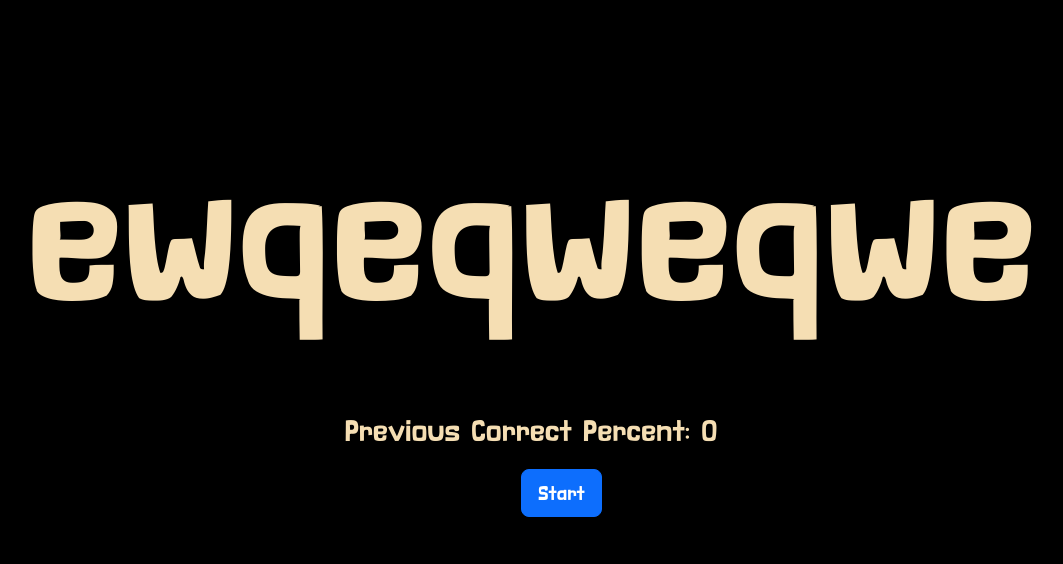
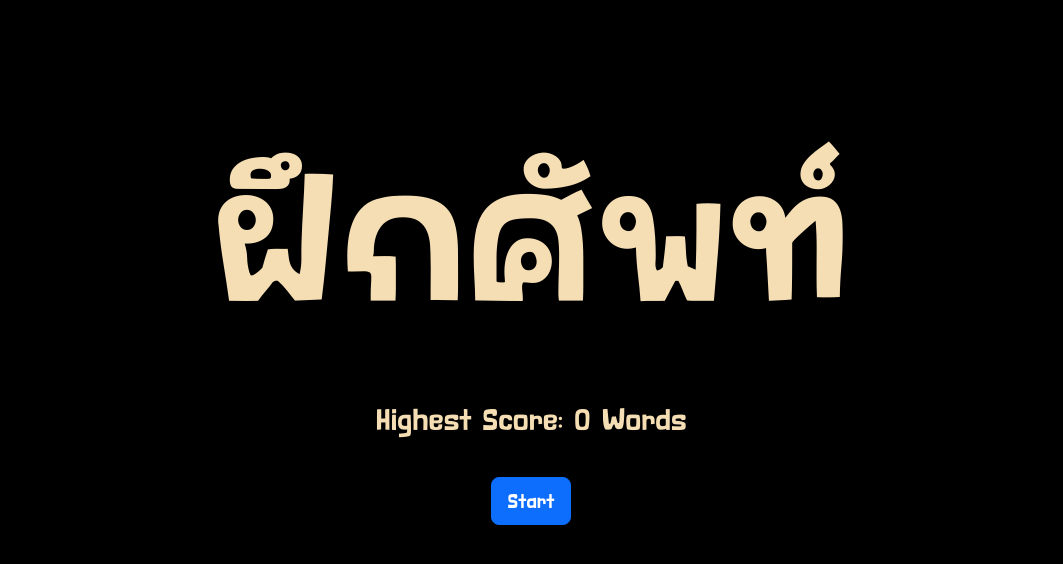
Before and after one commit to Sahussavat/eng-learning, a React (Vite) app: page /#/ in a window 1280 px wide. Shown: the top 564 px of the page, without its empty margins (109-1172 px from the left). Built offline with nearby package versions, Linux system fonts and the light colour scheme; what react-confirm would draw is missing.

Commit message:
feat: edit font and btn

```diff
--- a/src/components/choice_page/GuessPage.tsx
+++ b/src/components/choice_page/GuessPage.tsx
@@ -164,10 +164,10 @@ function GuessPage() {
         <div className={(current_page === Page.Score ? scorePageCss.score_box : guessPageCss.hide)}>
             <div className={scorePageCss.body}>
                 <div className={scorePageCss.hight_score_text}>
-                    <p>Highest Correct Percent: <span>{highest_score/guessSys.current.get_max_guess()*100}%</span></p>
+                    <p>Highest Correct Percent: <span>{Number(highest_score/guessSys.current.get_max_guess()*100).toFixed(2)}%</span></p>
                 </div>
                 <div className={scorePageCss.hight_score_text}>
-                    <p>Correct Percent: <span>{Number(current_score/guessSys.current.get_max_guess()*100)}%</span></p>
+                    <p>Correct Percent: <span>{Number(current_score/guessSys.current.get_max_guess()*100).toFixed(2)}%</span></p>
                 </div>
                 <Button variant="primary" size='lg' onClick={()=>{
                         window.location.reload()
--- a/src/components/global/Score.tsx
+++ b/src/components/global/Score.tsx
@@ -10,15 +10,14 @@ export class Score {
     }
 
     set_continue(){
-        if(SaveNLoad.is_has_save(SaveNLoad.CONTINUE_SAVE_NAME)){
-            let save = this.score_load()
+        if(!SaveNLoad.is_has_save(SaveNLoad.CONTINUE_SAVE_NAME)){
+            this.score_reset_current_score()
+        }
+        let save = this.score_load()
 
-            if(Object.keys(save).length){
-                this.current_score = save.current_score
-                this.highest_score = save.highest_score
-            }
-        } else {
-            this.score_reset_current_score()
+        if(Object.keys(save).length){
+            this.current_score = save.current_score
+            this.highest_score = save.highest_score
         }
     }
 
--- a/src/components/main_page/MainPage.module.css
+++ b/src/components/main_page/MainPage.module.css
@@ -10,6 +10,12 @@
 .btns {
     margin-left: 3%;
     margin-right: 3%;
+}
+
+.btn_box {
+    display: inline-block;
+    width: fit-content;
+    margin-top: 3%;
 }
 
 .start_box {
--- a/src/components/main_page/MainPage.tsx
+++ b/src/components/main_page/MainPage.tsx
@@ -6,27 +6,38 @@ import { GuessSystem } from '../global/GuessSystem';
 import { Score } from '../global/Score';
 import { confirm } from '../confirm/CustomConfirm';
 import { SaveNLoad } from '../global/SaveNLoad';
+import { Col, Container, Row } from 'react-bootstrap';
+import { useEffect, useRef, useState } from 'react';
 
 function MainPage() {
     const navigate = useNavigate();
+    const [highest_score, setHighestScore] = useState(0);
+    const scoreSys = useRef(new Score())
+
+    useEffect(()=>{
+        scoreSys.current.set_continue()
+        setHighestScore(scoreSys.current.get_highest_score())
+    }, [])
 
     return (
         <div className={mainPageCss.bg}>
             <div className={mainPageCss.start_box}>
                 <div className={mainPageCss.header}>
-                    <p className={mainPageCss.title_text}>ewqeqweqwe</p>
+                    <p className={mainPageCss.title_text}>ฝึกศัพท์</p>
                 </div>
                 <div className={mainPageCss.body}>
                     <div className={mainPageCss.hight_score_text}>
-                        <p>Previous Correct Percent: <span>0</span></p>
+                        <p>Highest Score: <span>{highest_score} Words</span></p>
                     </div>
-                    <span className={mainPageCss.btns}>
-                    <Button className={SaveNLoad.is_has_save(SaveNLoad.CONTINUE_SAVE_NAME) ? "":"d-none"}
-                     variant="primary" size='lg' onClick={()=>{
+                    <div className={mainPageCss.btn_box}>
+                    <Container>
+                        <Row className="justify-content-md-center">
+                            <Col className={SaveNLoad.is_has_save(SaveNLoad.CONTINUE_SAVE_NAME) ? "":mainPageCss.hide}>
+                            <Button variant="primary" size='lg' onClick={()=>{
                                 navigate('/guess');
                             }}>Continue</Button>
-                    </span>
-                    <span className={mainPageCss.btns}>
+                            </Col>
+                            <Col>
                             <Button variant="primary" size='lg' onClick={async()=>{
                                 if(SaveNLoad.is_has_save(SaveNLoad.CONTINUE_SAVE_NAME)){
                                     let res = await confirm({
@@ -42,7 +53,10 @@ function MainPage() {
                                 }
 
                             }}>Start</Button>
-                    </span>
+                            </Col>
+                        </Row>
+                    </Container>
+                    </div>
                 </div>
             </div>
         </div>
```
Lines whose indentation alone changed are shown as unchanged.
